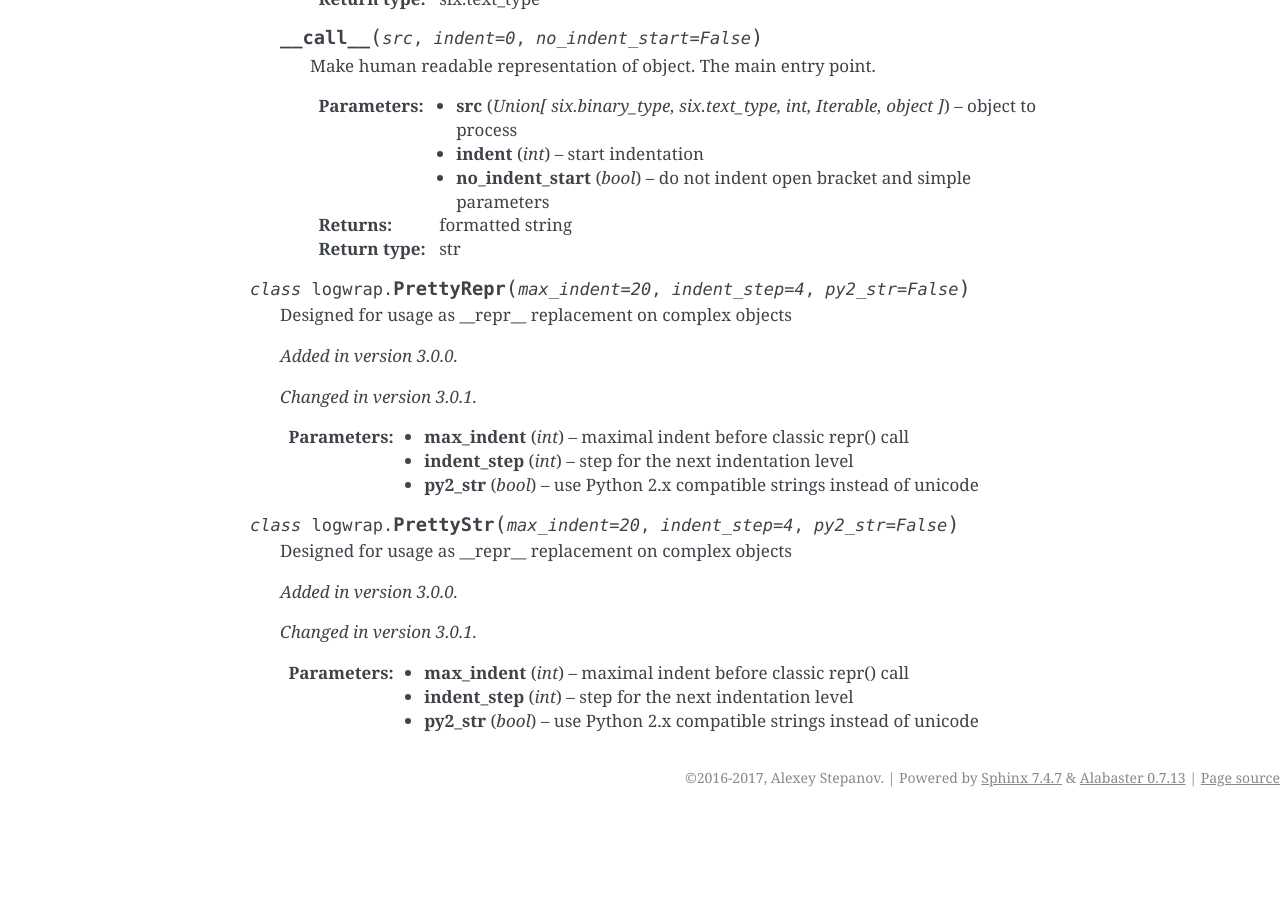
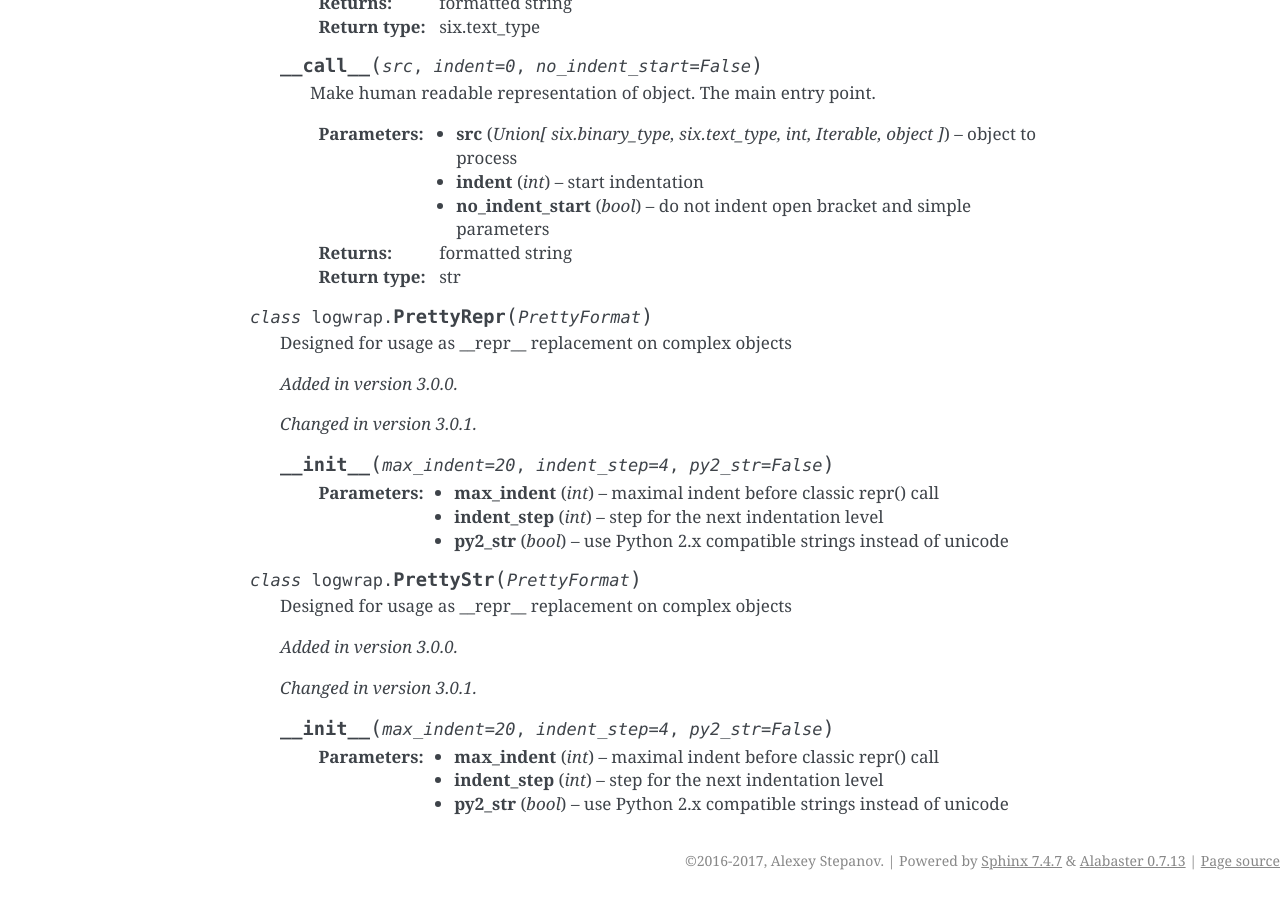
Before and after one commit to python-useful-helpers/logwrap, a Sphinx documentation site: the page built from doc/source/PrettyFormat.rst, in a window 1280 px wide and 900 px high, scrolled down 1644 px. Built offline with Sphinx 7.4.7, drawn with Linux system fonts in a browser that asks for light colours; before the commit the page ends 2461 px from its top, so only the background shows below that; some of the changed text lies outside the part shown.

```diff
--- a/doc/source/PrettyFormat.rst
+++ b/doc/source/PrettyFormat.rst
@@ -52,19 +52,21 @@ API: Helpers: `pretty_repr`, `pretty_str` and base class `PrettyFormat`.
     :rtype: str
 
 
-.. py:class:: PrettyFormat(max_indent=20, indent_step=4, py2_str=False, )
+.. py:class:: PrettyFormat(object)
 
     Designed for usage as __repr__ and __str__ replacement on complex objects
 
     .. versionadded:: 1.0.2
     .. versionchanged:: 3.0.1
 
-    :param max_indent: maximal indent before classic repr() call
-    :type max_indent: int
-    :param indent_step: step for the next indentation level
-    :type indent_step: int
-    :param py2_str: use Python 2.x compatible strings instead of unicode
-    :type py2_str: bool
+    .. py:method:: __init__(max_indent=20, indent_step=4, py2_str=False, )
+
+        :param max_indent: maximal indent before classic repr() call
+        :type max_indent: int
+        :param indent_step: step for the next indentation level
+        :type indent_step: int
+        :param py2_str: use Python 2.x compatible strings instead of unicode
+        :type py2_str: bool
 
     .. note:: Attributes is read-only
 
@@ -115,31 +117,35 @@ API: Helpers: `pretty_repr`, `pretty_str` and base class `PrettyFormat`.
         :rtype: str
 
 
-.. py:class:: PrettyRepr(max_indent=20, indent_step=4, py2_str=False, )
+.. py:class:: PrettyRepr(PrettyFormat)
 
     Designed for usage as __repr__ replacement on complex objects
 
     .. versionadded:: 3.0.0
     .. versionchanged:: 3.0.1
 
-    :param max_indent: maximal indent before classic repr() call
-    :type max_indent: int
-    :param indent_step: step for the next indentation level
-    :type indent_step: int
-    :param py2_str: use Python 2.x compatible strings instead of unicode
-    :type py2_str: bool
+    .. py:method:: __init__(max_indent=20, indent_step=4, py2_str=False, )
+
+        :param max_indent: maximal indent before classic repr() call
+        :type max_indent: int
+        :param indent_step: step for the next indentation level
+        :type indent_step: int
+        :param py2_str: use Python 2.x compatible strings instead of unicode
+        :type py2_str: bool
 
 
-.. py:class:: PrettyStr(max_indent=20, indent_step=4, py2_str=False, )
+.. py:class:: PrettyStr(PrettyFormat)
 
     Designed for usage as __repr__ replacement on complex objects
 
     .. versionadded:: 3.0.0
     .. versionchanged:: 3.0.1
 
-    :param max_indent: maximal indent before classic repr() call
-    :type max_indent: int
-    :param indent_step: step for the next indentation level
-    :type indent_step: int
-    :param py2_str: use Python 2.x compatible strings instead of unicode
-    :type py2_str: bool
+    .. py:method:: __init__(max_indent=20, indent_step=4, py2_str=False, )
+
+        :param max_indent: maximal indent before classic repr() call
+        :type max_indent: int
+        :param indent_step: step for the next indentation level
+        :type indent_step: int
+        :param py2_str: use Python 2.x compatible strings instead of unicode
+        :type py2_str: bool
```
Also changed, not shown: doc/source/logwrap.rst (+32 -30 lines), pyproject.toml (added, +7 -0 lines), 3 other files.
